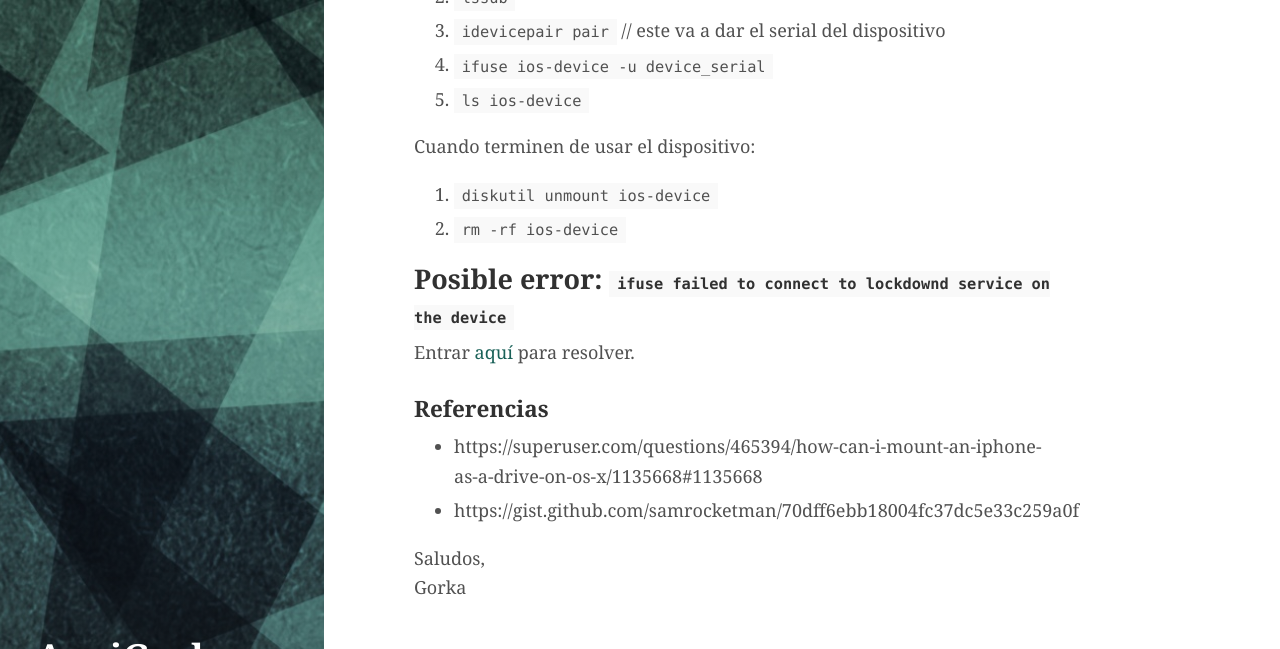
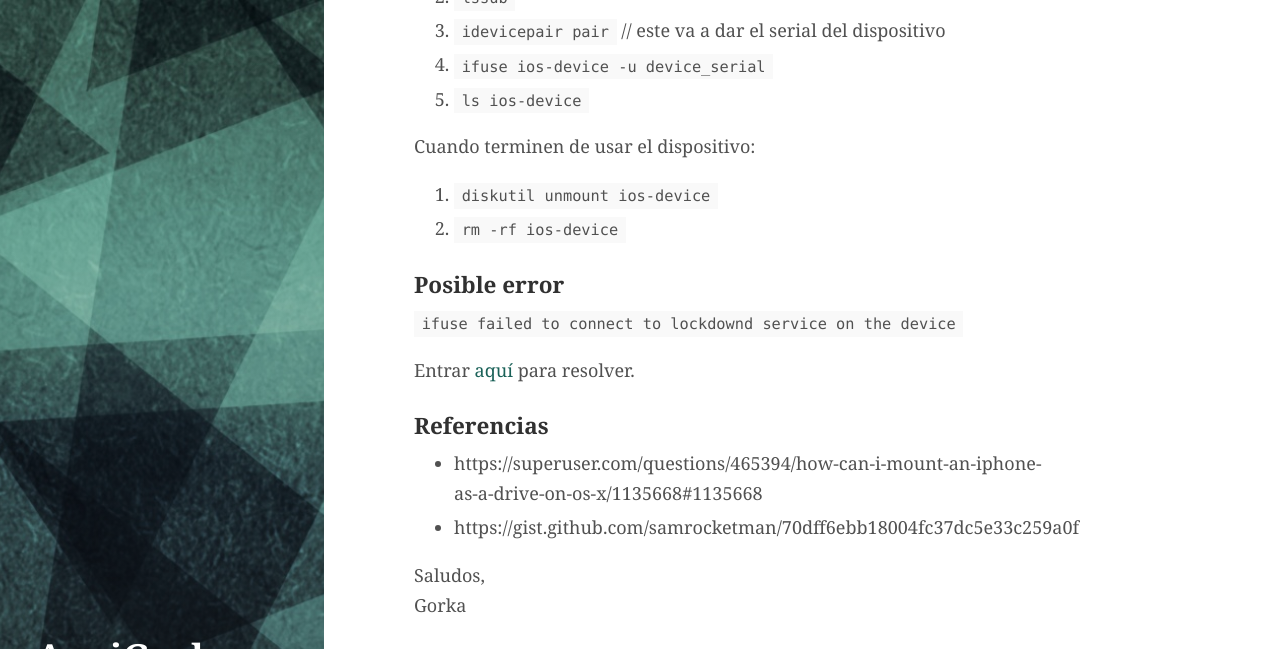
Before and after one commit to AquiGorka/aquigorka.github.io, a Jekyll site: the page built from _posts/2017-10-19-montando-un-dispositivo-ios-en-macos.md, in a window 1280 px wide and 900 px high, scrolled down 1135 px, cut to the strip 0-649 px from the top of the window. Built offline with Jekyll 4.4.1, drawn with Linux system fonts in a browser that asks for light colours.

```diff
--- a/_posts/2017-10-19-montando-un-dispositivo-ios-en-macos.md
+++ b/_posts/2017-10-19-montando-un-dispositivo-ios-en-macos.md
@@ -36,7 +36,9 @@ Cuando terminen de usar el dispositivo:
 5. `rm -rf ios-device`
 
 
-## Posible error: `ifuse failed to connect to lockdownd service on the device`
+### Posible error
+
+`ifuse failed to connect to lockdownd service on the device`
 
 Entrar [aquí](https://gist.github.com/samrocketman/70dff6ebb18004fc37dc5e33c259a0fc#gistcomment-2140745) para resolver.
 
```
